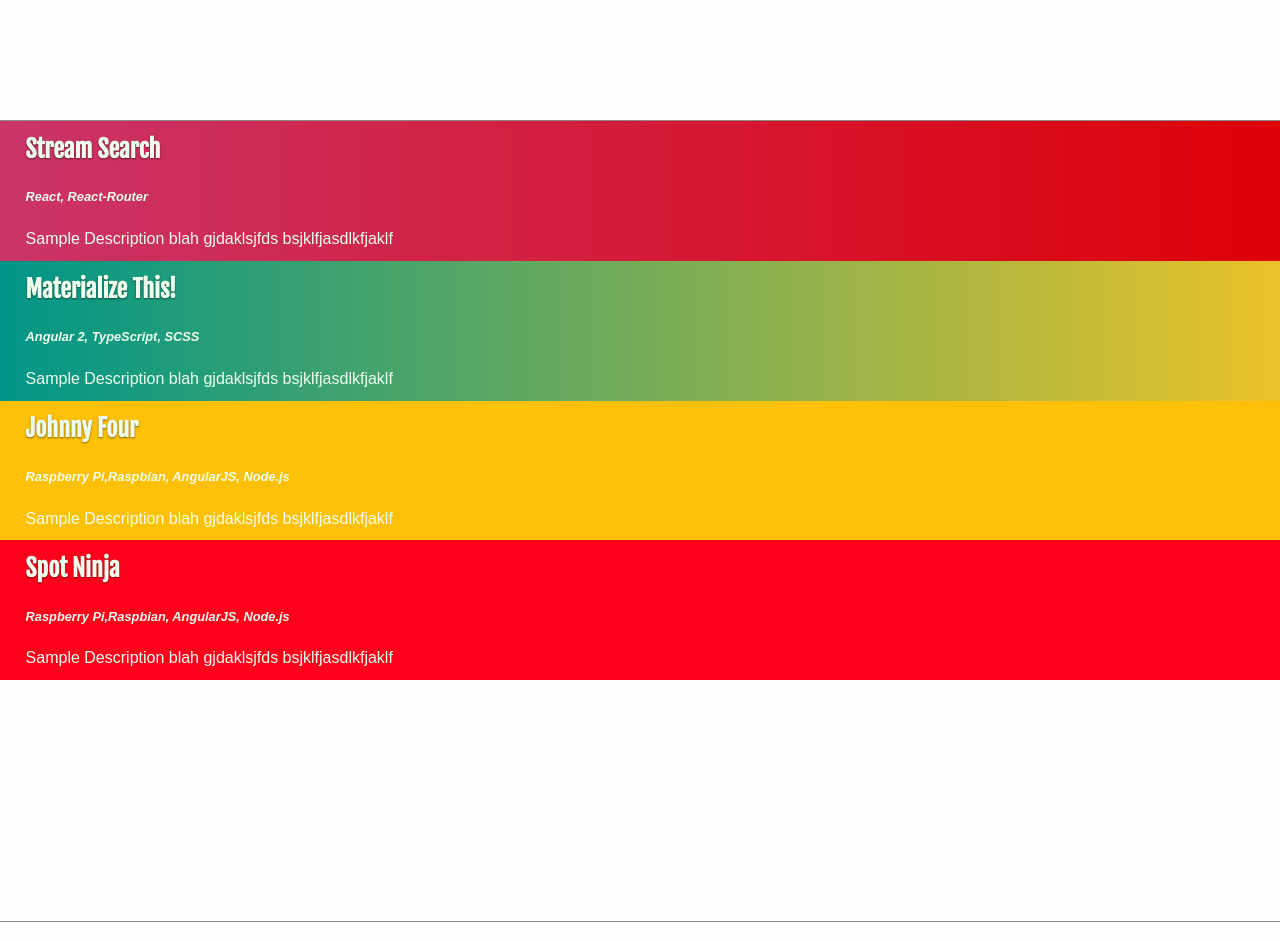
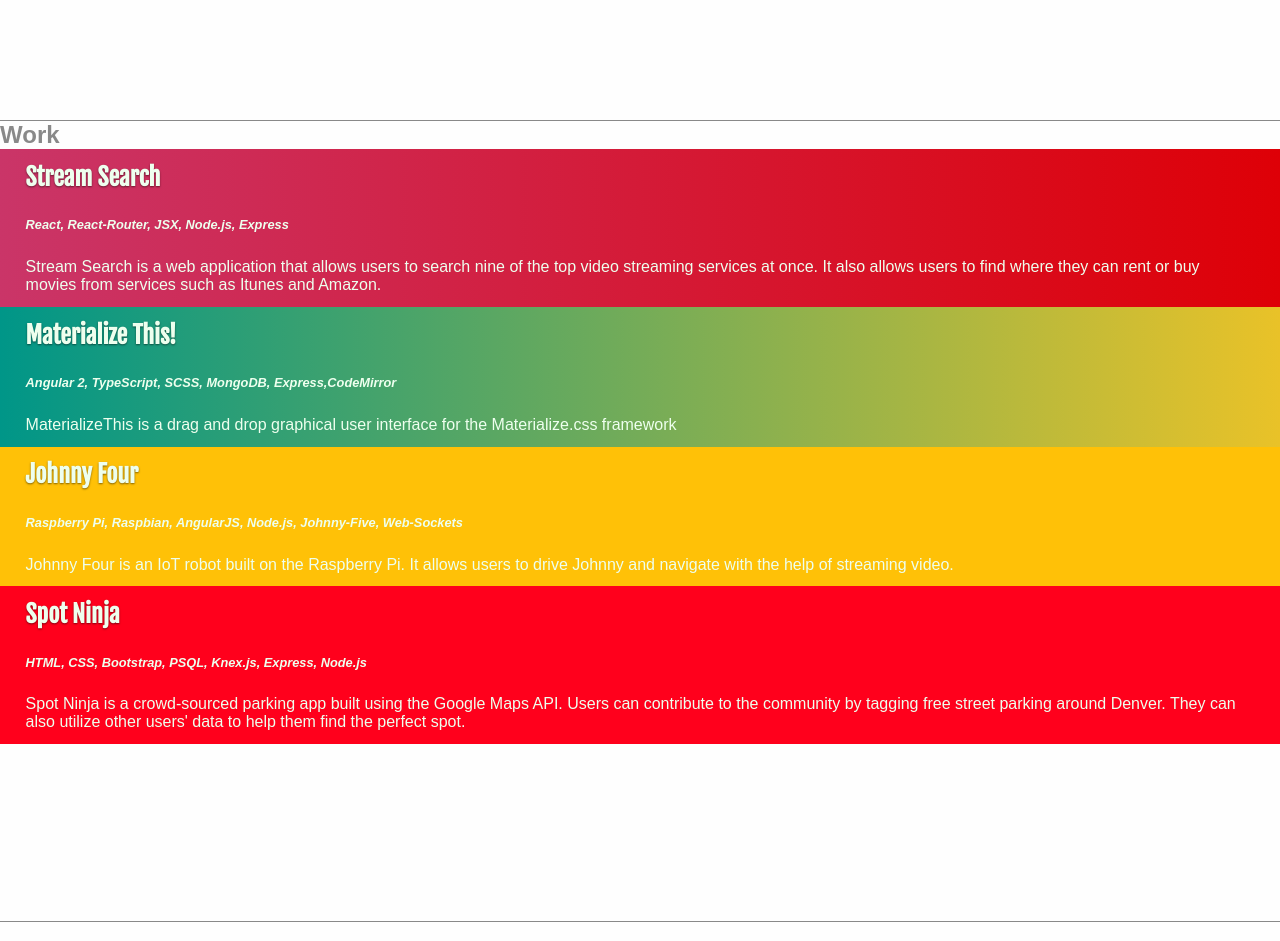
Before and after one commit to stevencastroverde/Portfolio, a plain HTML site: page index.html in a window 1280 px wide. Shown: the part 1480-2421 px from the top of the page. Drawn offline with Linux system fonts and the light colour scheme; a web font is replaced by a local one.

Commit message:
added description and tech for work

```diff
--- a/index.html
+++ b/index.html
@@ -38,32 +38,33 @@
         </section>
 
         <section id="work">
+                <h2>Work</h2>
           <div class="stream-search work-item">
             <h3>Stream Search</h3>
-            <h4>React, React-Router</h4>
+            <h4>React, React-Router, JSX, Node.js, Express</h4>
             <p>
-              Sample Description blah gjdaklsjfds bsjklfjasdlkfjaklf
+              Stream Search is a web application that allows users to search nine of the top video streaming services at once. It also allows users to find where they can rent or buy movies from services such as Itunes and Amazon.
             </p>
           </div>
           <div class="materialize work-item">
             <h3>Materialize This!</h3>
-            <h4>Angular 2, TypeScript, SCSS</h4>
+            <h4>Angular 2, TypeScript, SCSS, MongoDB, Express,CodeMirror</h4>
             <p>
-              Sample Description blah gjdaklsjfds bsjklfjasdlkfjaklf
+              MaterializeThis is a drag and drop graphical user interface for the Materialize.css framework
             </p>
           </div>
           <div class="johnny-four work-item">
             <h3>Johnny Four</h3>
-            <h4>Raspberry Pi,Raspbian, AngularJS, Node.js </h4>
+            <h4>Raspberry Pi, Raspbian, AngularJS, Node.js, Johnny-Five, Web-Sockets</h4>
             <p>
-              Sample Description blah gjdaklsjfds bsjklfjasdlkfjaklf
+              Johnny Four is an IoT robot built on the Raspberry Pi. It allows users to drive Johnny and navigate with the help of streaming video.
             </p>
           </div>
           <div class="spot-ninja work-item">
             <h3>Spot Ninja</h3>
-            <h4>Raspberry Pi,Raspbian, AngularJS, Node.js </h4>
+            <h4>HTML, CSS, Bootstrap, PSQL, Knex.js, Express, Node.js</h4>
             <p>
-              Sample Description blah gjdaklsjfds bsjklfjasdlkfjaklf
+              Spot Ninja is a crowd-sourced parking app built using the Google Maps API. Users can contribute to the community by tagging free street parking around Denver. They can also utilize other users' data to help them find the perfect spot.
             </p>
           </div>
 
```
Also changed, not shown: public/images/work/streamSearch.png (added).
